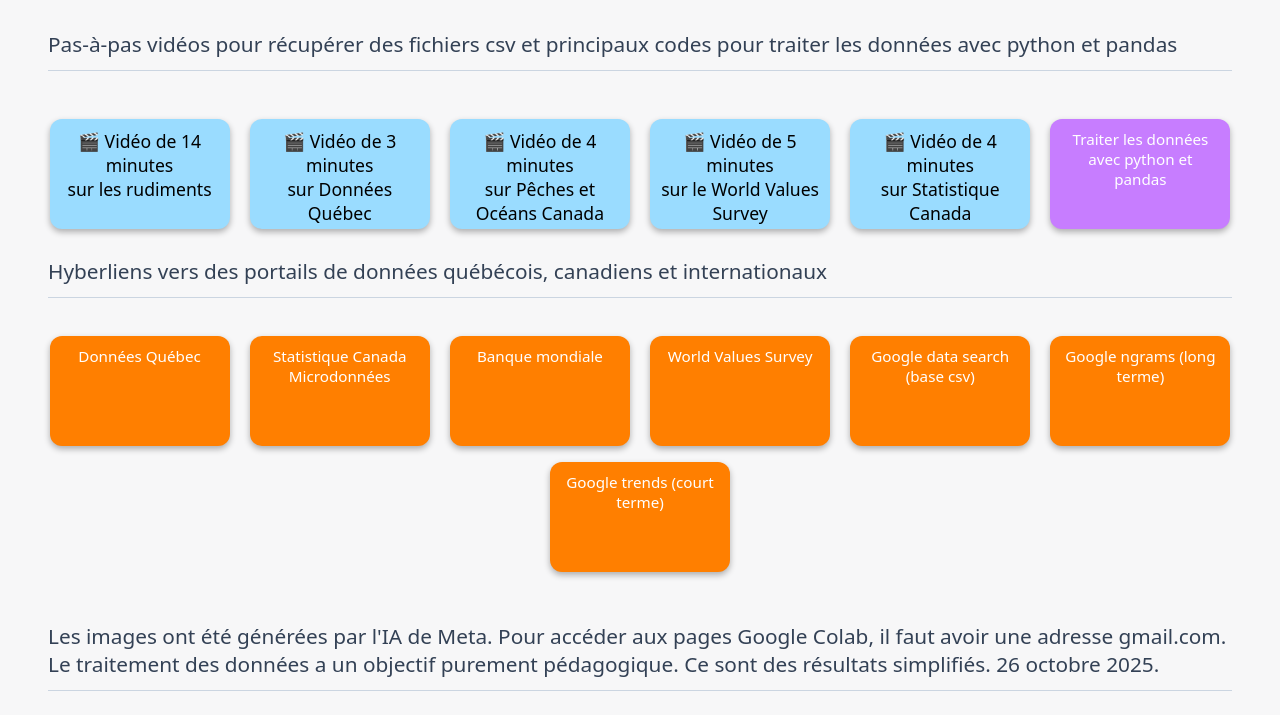
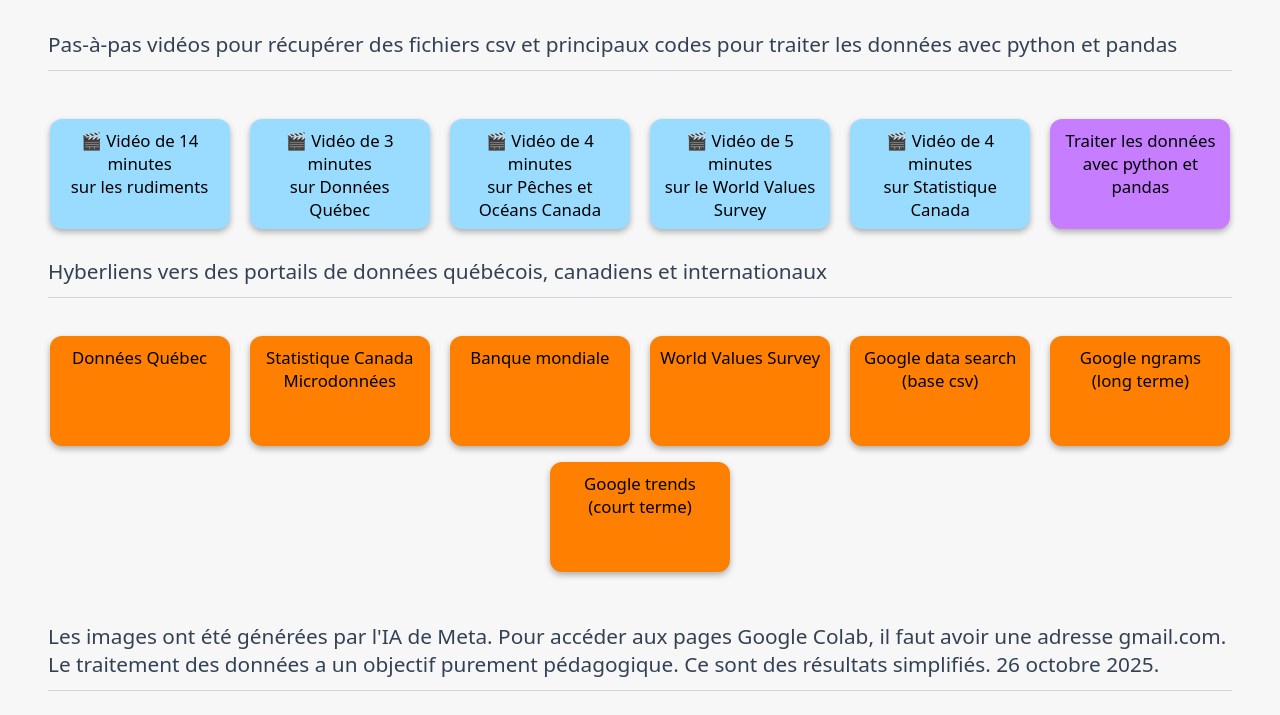
Before and after one commit to jhguay/DonneesEnMain, a plain HTML site: page accueil.html in a window 1280 px wide. Shown: the part 1468-2183 px from the top of the page. Drawn offline with Linux system fonts and the light colour scheme; no server answers.

Commit message:
Update accueil.html

```diff
--- a/accueil.html
+++ b/accueil.html
@@ -141,7 +141,7 @@
     height: 90px;
     background: #9ADCFF;
     color: black;
-    font-size: 1.1rem;
+    font-size: 1.05rem;
     border-radius: 12px;
     margin: 8px;
     padding: 10px;
@@ -170,8 +170,8 @@
     width: 160px;
     height: 90px;
     background: #C77DFF;
-    color: white;
-    font-size: 0.95rem;
+    color: black;
+    font-size: 1.05rem;
     border-radius: 12px;
     margin: 8px;
     padding: 10px;
@@ -199,8 +199,8 @@
     width: 160px;
     height: 90px;
     background: #FF7F00;
-    color: white;
-    font-size: 0.95rem;
+    color: black;
+    font-size: 1.05rem;
     border-radius: 12px;
     margin: 8px;
     padding: 10px;
```
